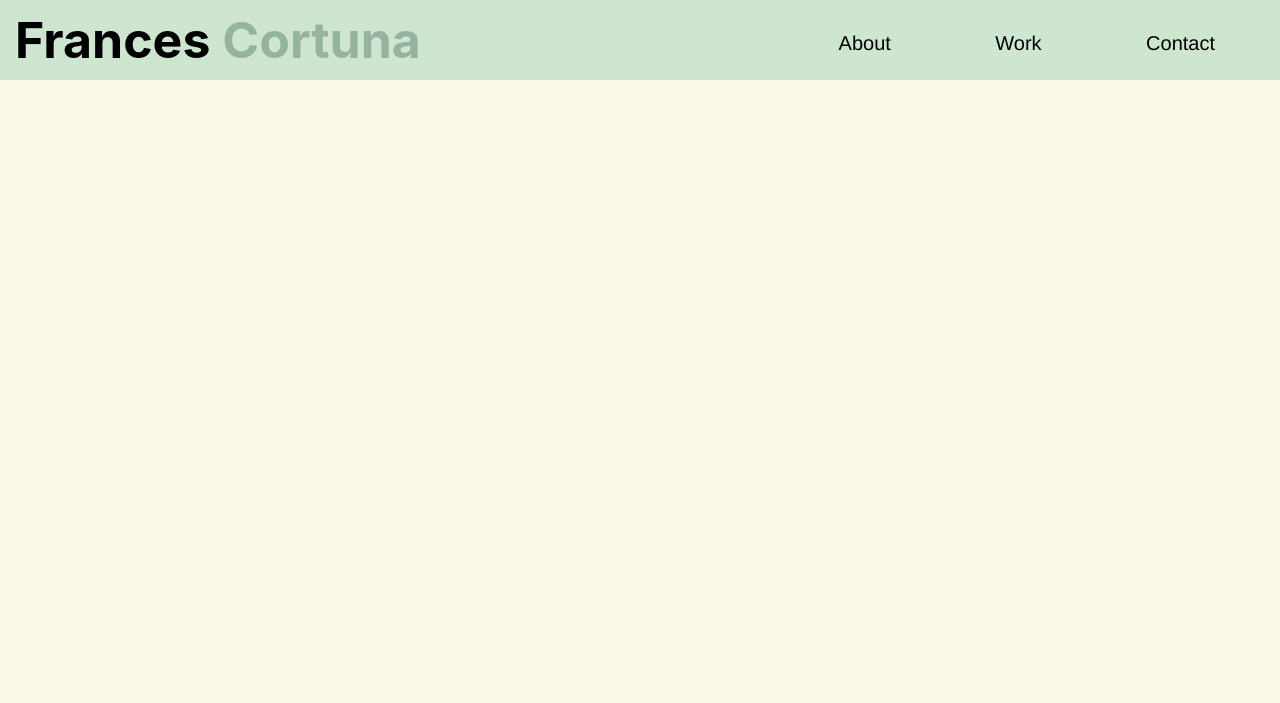
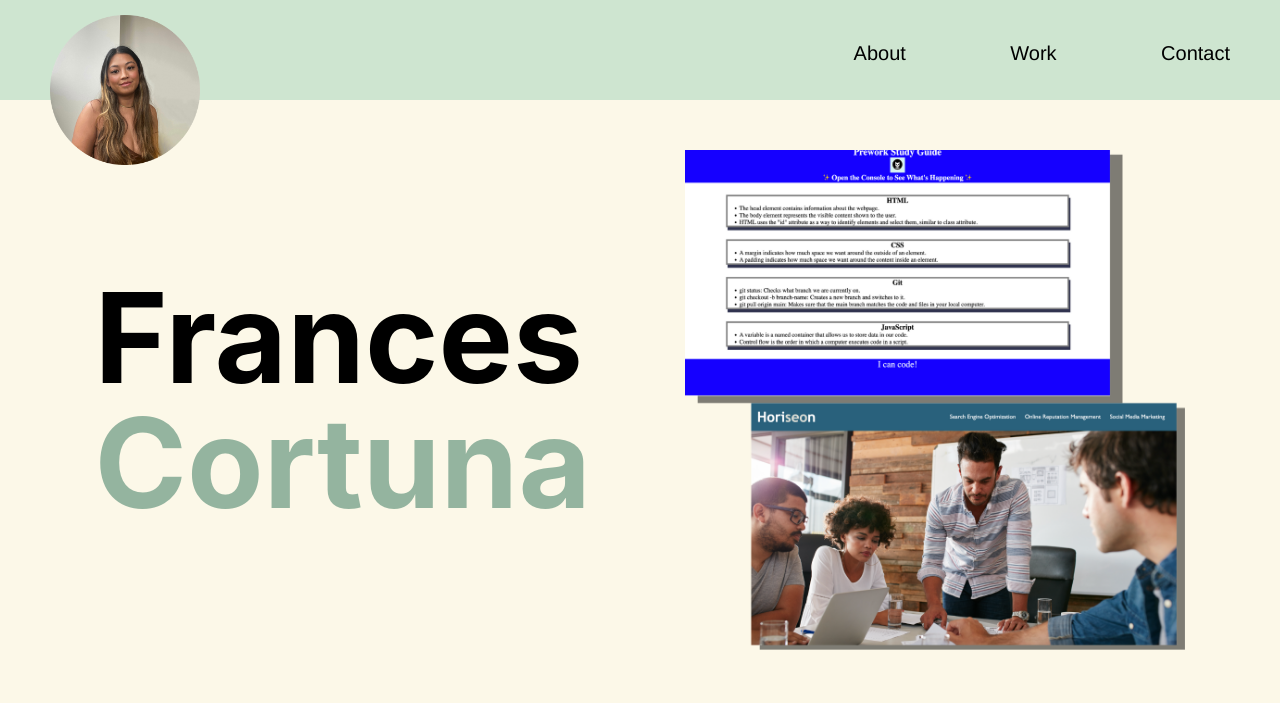
Before and after one commit to francescortuna/portfolio, a plain HTML site: page index.html in a window 1280 px wide. Drawn offline with Linux system fonts and the light colour scheme.

Commit message:
Added image to header and visuals in the body

```diff
--- a/assets/css/style.css
+++ b/assets/css/style.css
@@ -21,25 +21,28 @@ html {
 
 /* Styling for header */
 header {
+    width: 100%;
+    height: 100px;
     padding: 15px;
     background-color: var(--light-green-accent);
 }
 
-header h1 {
-    display: inline-block;
-    font-size: 50px;
-    font-family: var(--font-accent);
+#profile-pic {
+    height: 150px;
+    width: 150px;
+    position: absolute;
+    left: 50px;
 }
 
-/* To make my last name in the header a different color */
-#last-name {
-    color: var(--dark-green-accent);
+header img {
+    max-width: 100%;
+    max-height: 100%;
 }
-
 /* Styling for navigation */
 nav {
-    display: inline-block;
-    float: right;
+    position: absolute;
+    top: 25px;
+    right: 0;
     font-family: var(--font-main);
 }
 
@@ -56,3 +59,28 @@ nav ul li:hover {
     color: var(--dark-green-accent);
     border-bottom: 2px solid currentColor;
 }
+
+/* Styling for name and graphic */
+.name-and-graphic {
+    display: flex;
+    flex-wrap: wrap;
+    justify-content: space-evenly;
+    align-items: center;
+    height: 600px;
+}
+
+.name-and-graphic h1 {
+    font-size: 125px;
+    font-family: var(--font-accent);
+}
+
+/* To make my last name in the header a different color */
+#last-name {
+    display: block;
+    color: var(--dark-green-accent);
+}
+
+.name-and-graphic img {
+    height: 500px;
+    width: 500px;
+}
--- a/index.html
+++ b/index.html
@@ -11,8 +11,11 @@
 
 <body>
     <header>
-        <!-- Header with navigation linkes -->
-        <h1>Frances <span id="last-name">Cortuna</id></h1>
+        <!-- Profile picture -->
+        <div id="profile-pic">
+            <img src="./assets/images/Profile picture.png" alt="Profile picture" />
+        </div>
+        <!-- Navigation links -->
         <nav>
             <ul>
                 <li>About</li>
@@ -21,6 +24,17 @@
             </ul>
         </nav>
     </header>
+
+    <main>
+        <div class="name-and-graphic">
+            <h1>Frances <span id="last-name">Cortuna</id></h1>
+            <div><img src="./assets/images/Graphic.png" alt="Screenshots of my work" /></div>
+        </div>
+    </main>
+
+    <footer>
+
+    </footer>
 </body>
 
 </html>
```
Also changed, not shown: assets/images/Graphic.png (added), assets/images/Profile picture.png (added).
